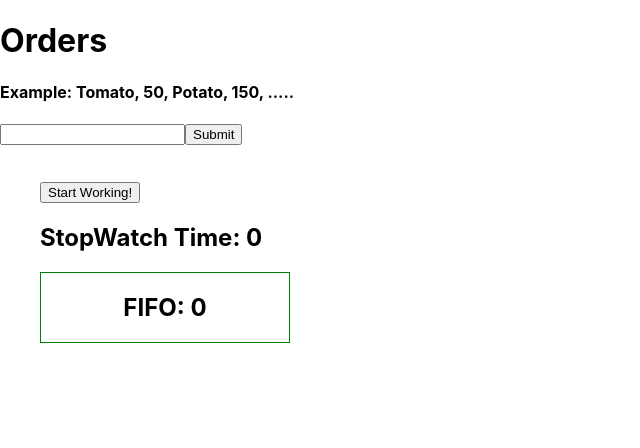
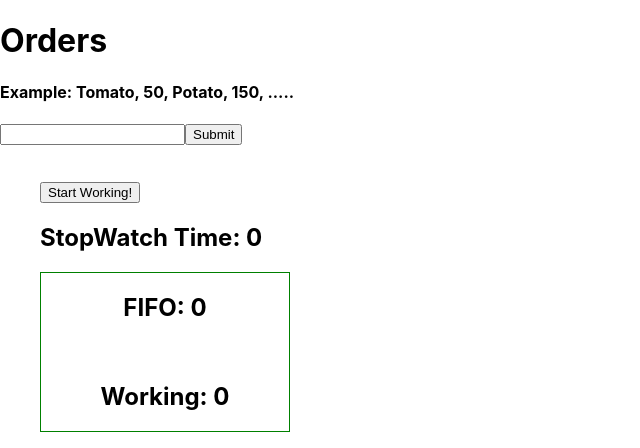
Before and after one commit to CrissZollo/order, a React (Create React App) app: page / in a window 1280 px wide. Shown: the top 448 px of the page, without its empty margins (0-640 px from the left). Built offline with nearby package versions, Linux system fonts and the light colour scheme.

Commit message:
Small fixes

```diff
--- a/src/components/Dispather.js
+++ b/src/components/Dispather.js
@@ -9,8 +9,7 @@ const Dispather = ({ orderArr, submitted }) => {
     function useTimer() {
         if (submitted) {
             const timer = setInterval(() => {
-                setTime(++time)
-                console.log(time)
+                setTime(++time);
             }, 1000)
             return () => clearInterval(timer);
         }
--- a/src/components/Fifo.js
+++ b/src/components/Fifo.js
@@ -83,6 +83,7 @@ function Fifo({ orderArr }) {
     }
 
     const waitingList = new LinkedList();
+    const workingList = new LinkedList();
 
 
 
@@ -90,11 +91,15 @@ function Fifo({ orderArr }) {
         waitingList.addJob({ name: order.name, time: order.time });
     });
 
+
     return (
         <div className="box">
             <h2>FIFO: {waitingList.numberOfJobsInQueue()}</h2>
             {waitingList.listJobs().map((job) => <p key={waitingList.size--}>{job.name + " " + job.time}</p>)}
             {/* <button onClick={ll.addJob()}>Add Defualt Job</button> */}
+            <br />
+            <h2>Working: {workingList.numberOfJobsInQueue()}</h2>
+            {workingList.listJobs().map((job) => <p key={waitingList.size--}>{job.name + " " + job.time}</p>)}
         </div>
     )
 }
```
Also changed, not shown: 1 other file (tests, documents, lock files or other folders).
